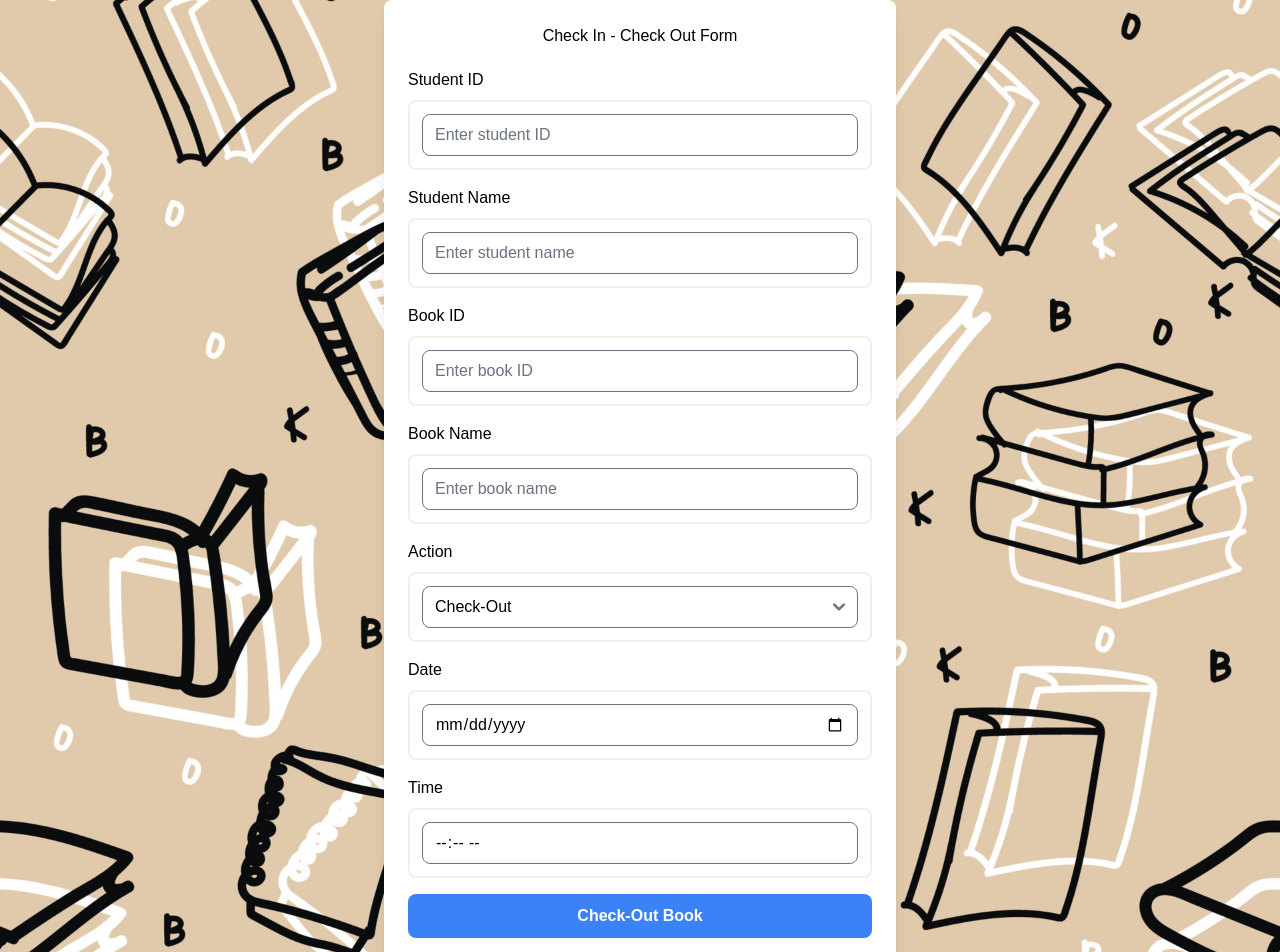
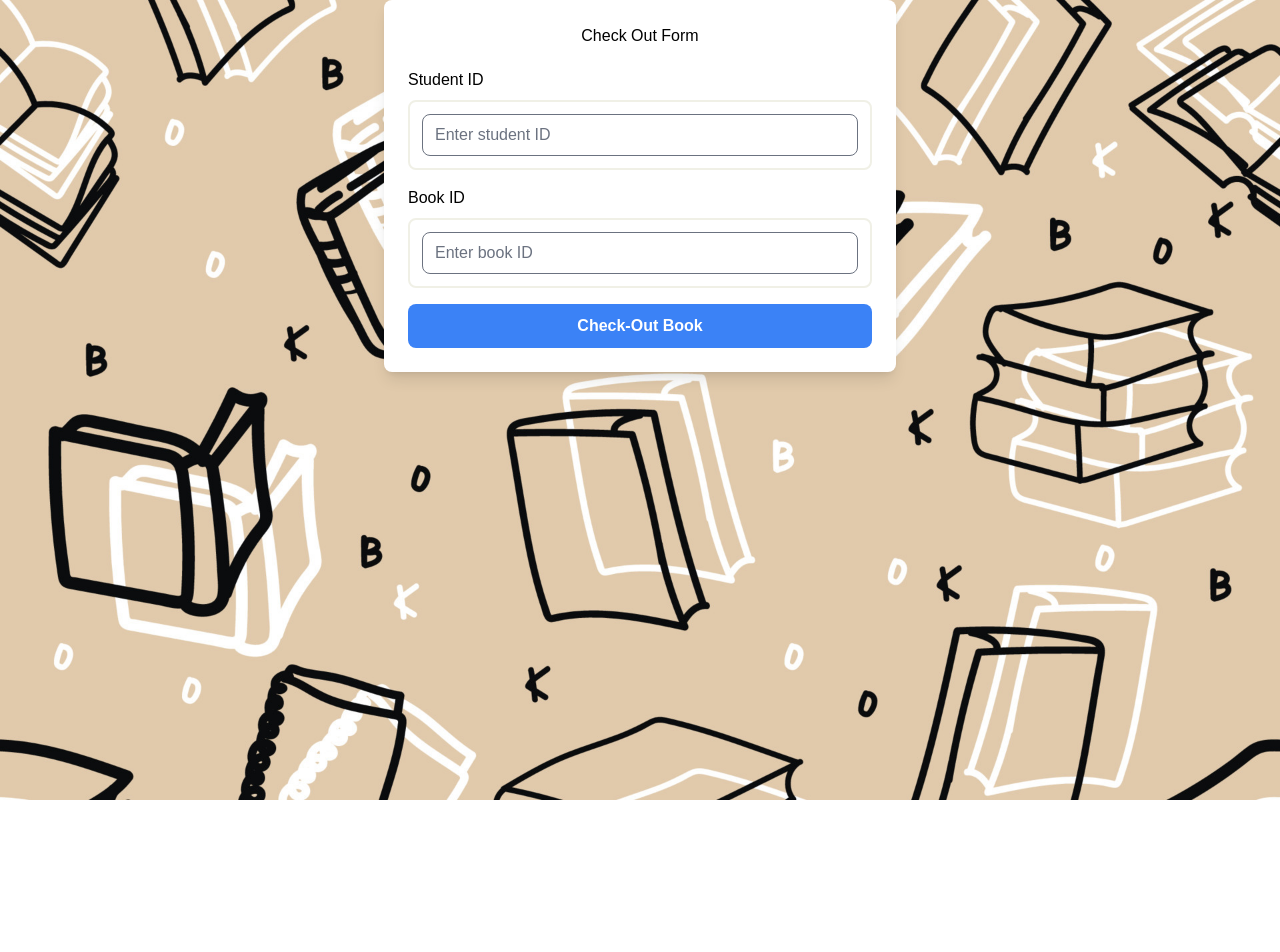
Before and after one commit to cfghyderabad24/Team-3, a React (Vite) app in the folder client/: page /checkout in a window 1280 px wide. Shown: the top 952 px of the page. After the commit the page ends 800 px from the top, so only its background shows below. Built offline with nearby package versions, Linux system fonts and the light colour scheme.

Commit message:
updated checkin-out

```diff
--- a/client/src/App.jsx
+++ b/client/src/App.jsx
@@ -1,9 +1,18 @@
 import React from "react";
-import CheckInCheckOutForm from "./pages/CheckInCheckOutForm";
+import CheckInForm from "./pages/CheckInForm";
+import CheckOut from "./pages/checkOut";
+import { BrowserRouter, Route, Routes } from 'react-router-dom';
 
 function App() {
   return (
-    <CheckInCheckOutForm/>
+
+<BrowserRouter>
+<Routes>
+  <Route path='/' element={<h>dashboard</h>} />
+  <Route path='/checkin' element={<CheckInForm/>} />
+  <Route path='/checkout' element={<CheckOut/>}/>
+</Routes>
+</BrowserRouter>
   )
 }
 
--- a/client/src/pages/CheckInCheckOutForm.jsx
+++ b/client/src/pages/CheckInForm.jsx
@@ -3,15 +3,14 @@ import { Label, TextInput, Button, Select } from 'flowbite-react';
 import './CheckInCheckOutForm.css';
 import background from '../assets/background.jpg'
 
-const CheckInCheckOutForm = () => {
+const CheckInForm = () => {
   const [formData, setFormData] = useState({
     studentId: '',
     studentName: '',
     bookId: '',
     bookName: '',
-    action: 'check-out',
-    date: '',
-    time: '',
+
+
   });
 
   const handleChange = (e) => {
@@ -46,7 +45,7 @@ const CheckInCheckOutForm = () => {
 
     <form onSubmit={handleSubmit} className="p-6 bg-white rounded-lg shadow-lg max-w-lg mx-auto">
     <h1 style={{ textAlign: 'center', color: 'black', marginBottom: '20px' }}>
-          Check In - Check Out Form
+          Check In Form
         </h1>
       <div className="mb-4">
 
@@ -102,51 +101,13 @@ const CheckInCheckOutForm = () => {
           className="input"
         />
       </div>
-      <div className="mb-4">
-        <Label htmlFor="action">Action</Label>
-        <Select
-          id="action"
-          name="action"
-          value={formData.action}
-          onChange={handleChange}
-          className="input"
-        >
-          <option value="check-out">Check-Out</option>
-          <option value="check-in">Check-In</option>
-        </Select>
-      </div>
-      <div className="mb-4">
-        <Label htmlFor="date">Date</Label>
-        <TextInput
-          id="date"
-          name="date"
-          type="date"
-          value={formData.date}
-          onChange={handleChange}
-          required
-          className="input"
-        />
-      </div>
-      <div className="mb-4">
-        <Label htmlFor="time">Time</Label>
-        <TextInput
-          id="time"
-          name="time"
-          type="time"
-          value={formData.time}
-          onChange={handleChange}
-          required
-          className="input"
-        />
-      </div>
-      <Button type="submit" className="submit-button" >
-        {formData.action === 'check-out' ? 'Check-Out Book' : 'Check-In Book'}
-
-      </Button>
+      <Button type="submit" className="submit-button">
+          Check-IN Book
+        </Button>
     </form>
     </div>
 
   );
 };
 
-export default CheckInCheckOutForm;
+export default CheckInForm;
--- /dev/null
+++ b/client/src/pages/checkOut.jsx
@@ -0,0 +1,89 @@
+import React, { useState } from 'react';
+import { Label, TextInput, Button, Select } from 'flowbite-react';
+import './CheckInCheckOutForm.css';
+import background from '../assets/background.jpg'
+
+const CheckOut = () => {
+  const [formData, setFormData] = useState({
+    studentId: '',
+
+    bookId: '',
+
+  });
+
+  const handleChange = (e) => {
+    setFormData({
+      ...formData,
+      [e.target.name]: e.target.value,
+    });
+  };
+
+  const handleSubmit = (e) => {
+    e.preventDefault();
+    // Handle form submission logic here
+    console.log(formData);
+  };
+
+  return (
+    <div style={{ position: 'relative', minHeight: '100vh' }}>
+    <img
+        src={background}
+        alt="img"
+        style={{
+          position: 'absolute',
+          top: 0,
+          left: 0,
+          width: '100%',
+          height: '100%',
+          objectFit: 'cover',
+          zIndex: -1
+        }}
+        className="object-cover w-full h-full -z-10 absolute"
+      />
+
+    <form onSubmit={handleSubmit} className="p-6 bg-white rounded-lg shadow-lg max-w-lg mx-auto">
+    <h1 style={{ textAlign: 'center', color: 'black', marginBottom: '20px' }}>
+          Check Out Form
+        </h1>
+      <div className="mb-4">
+
+        <Label htmlFor="studentId">Student ID</Label>
+
+        <TextInput
+          id="studentId"
+          name="studentId"
+          type="text"
+          placeholder="Enter student ID"
+          value={formData.studentId}
+          onChange={handleChange}
+          required
+          className="input"
+        />
+      </div>
+
+      <div className="mb-4">
+        <Label htmlFor="bookId">Book ID</Label>
+        <TextInput
+          id="bookId"
+          name="bookId"
+          type="text"
+          placeholder="Enter book ID"
+          value={formData.bookId}
+          onChange={handleChange}
+          required
+          className="input"
+        />
+      </div>
+
+
+
+      <Button type="submit" className="submit-button">
+          Check-Out Book
+        </Button>
+    </form>
+    </div>
+
+  );
+};
+
+export default CheckOut;
```
Also changed, not shown: 2 other files (tests, documents, lock files or other folders).
